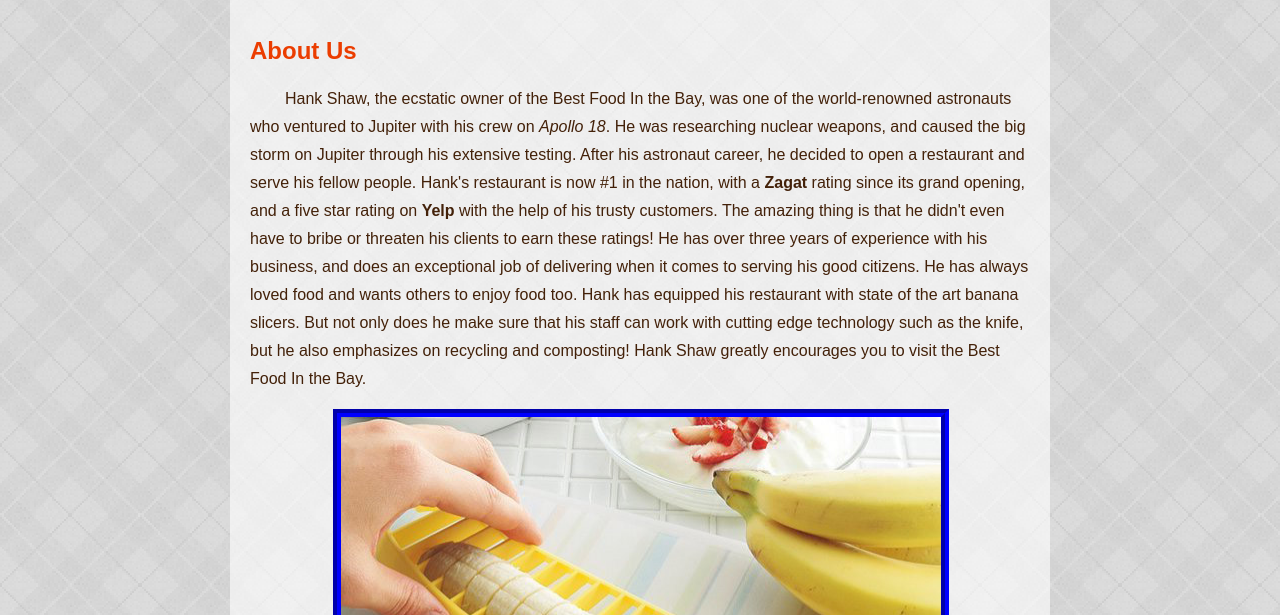
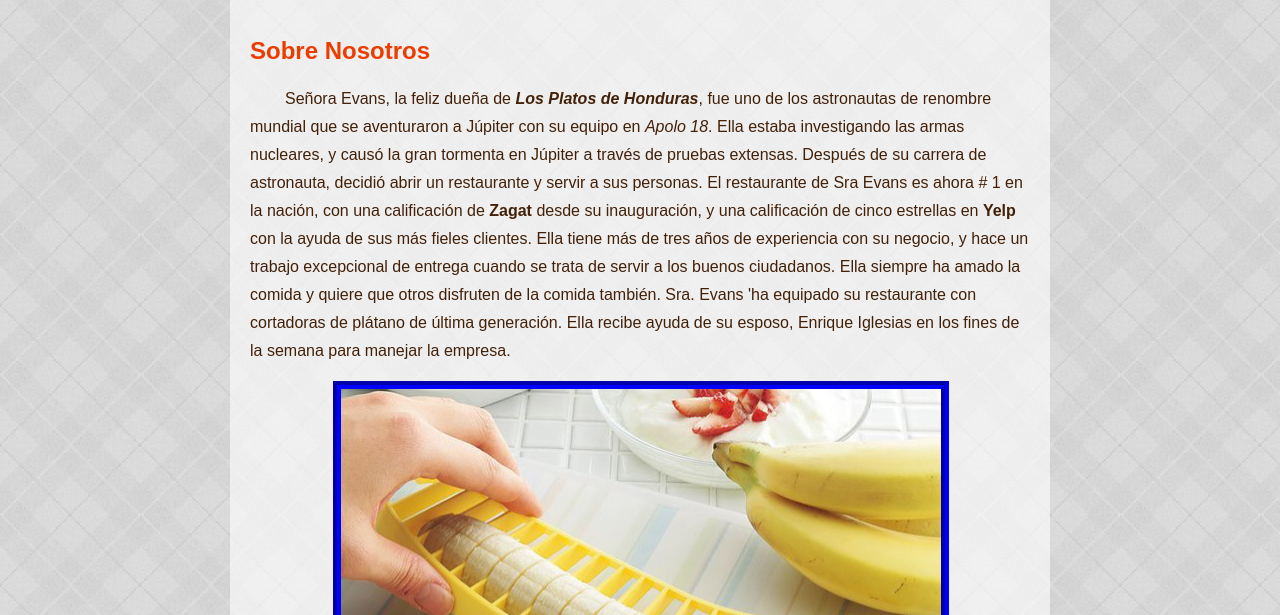
Before and after one commit to Ishil-Puri/comidaProyecto, a plain HTML site: page html/about.html in a window 1280 px wide. Shown: the part 185-800 px from the top of the page. Drawn offline with Linux system fonts and the light colour scheme.

Commit message:
fixed sobre

```diff
--- a/html/about.html
+++ b/html/about.html
@@ -93,9 +93,9 @@
 
 		<div id="whole">
 
-			<h2>About Us</h2>
+			<h2>Sobre Nosotros</h2>
 
-				<p id="content">Hank Shaw, the ecstatic owner of the Best Food In the Bay, was one of the world-renowned astronauts who ventured to Jupiter with his crew on <em>Apollo 18</em>. He was researching nuclear weapons, and caused the big storm on Jupiter through his extensive testing. After his astronaut career, he decided to open a restaurant and serve his fellow people. Hank's restaurant is now #1 in the nation, with a <strong>Zagat</strong> rating since its grand opening, and a five star rating on <strong>Yelp</strong> with the help of his trusty customers. The amazing thing is that he didn't even have to bribe or threaten his clients to earn these ratings! He has over three years of experience with his business, and does an exceptional job of delivering when it comes to serving his good citizens. He has always loved food and wants others to enjoy food too. Hank has equipped his restaurant with state of the art banana slicers. But not only does he make sure that his staff can work with cutting edge technology such as the knife, but he also emphasizes on recycling and composting! Hank Shaw greatly encourages you to visit the Best Food In the Bay.</p>
+				<p id="content">Señora Evans, la feliz dueña de <b><em>Los Platos de Honduras</em></b>, fue uno de los astronautas de renombre mundial que se aventuraron a Júpiter con su equipo en <em>Apolo 18</em>. Ella estaba investigando las armas nucleares, y causó la gran tormenta en Júpiter a través de pruebas extensas. Después de su carrera de astronauta, decidió abrir un restaurante y servir a sus personas. El restaurante de Sra Evans es ahora # 1 en la nación, con una calificación de <strong>Zagat</strong> desde su inauguración, y una calificación de cinco estrellas en <strong>Yelp</strong> con la ayuda de sus más fieles clientes. Ella tiene más de tres años de experiencia con su negocio, y hace un trabajo excepcional de entrega cuando se trata de servir a los buenos ciudadanos. Ella siempre ha amado la comida y quiere que otros disfruten de la comida también. Sra. Evans 'ha equipado su restaurante con cortadoras de plátano de última generación. Ella recibe ayuda de su esposo, Enrique Iglesias en los fines de la semana para manejar la empresa.</p>
 
 			<figure>
 
```
Also changed, not shown: html/menu.html (+1 -1 lines).
